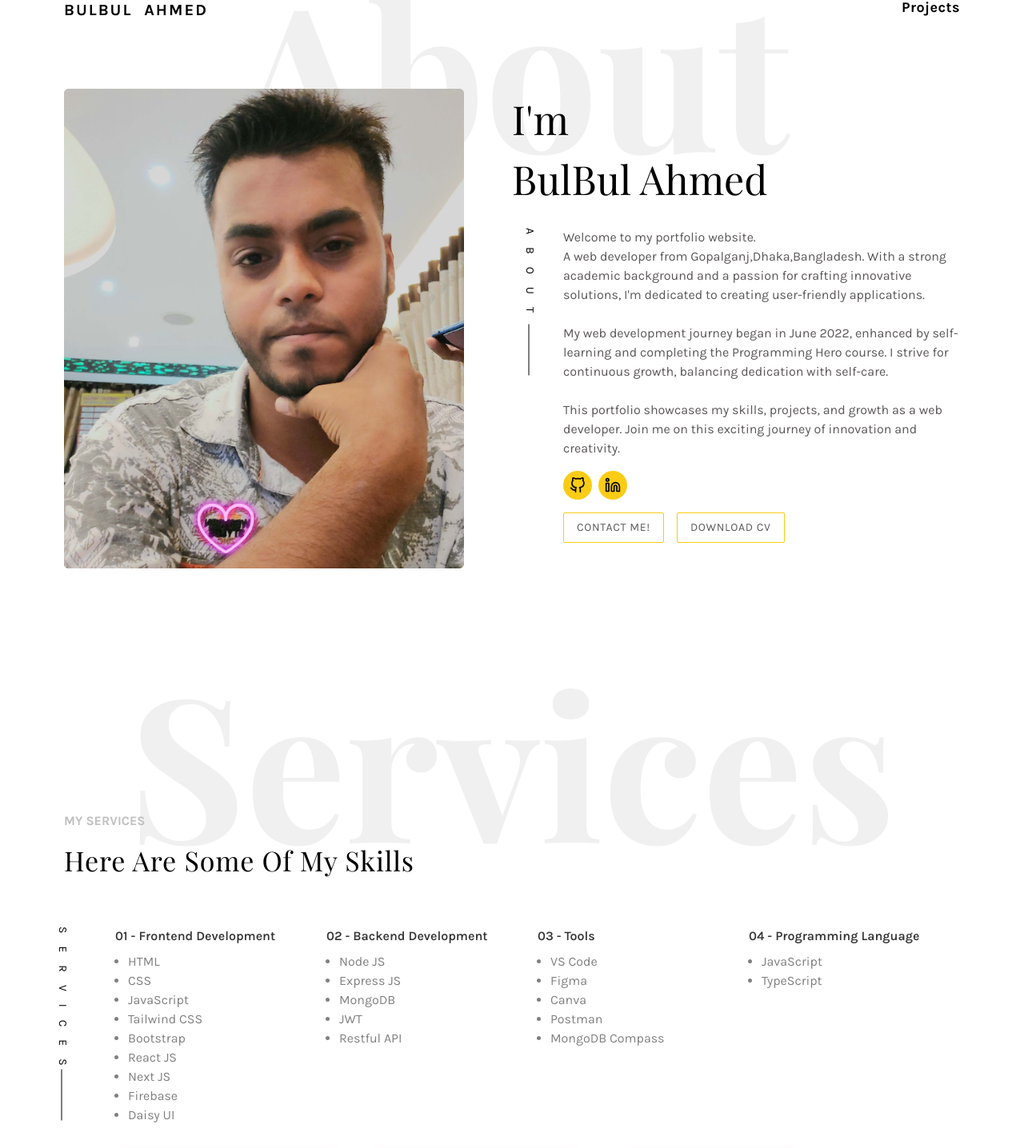
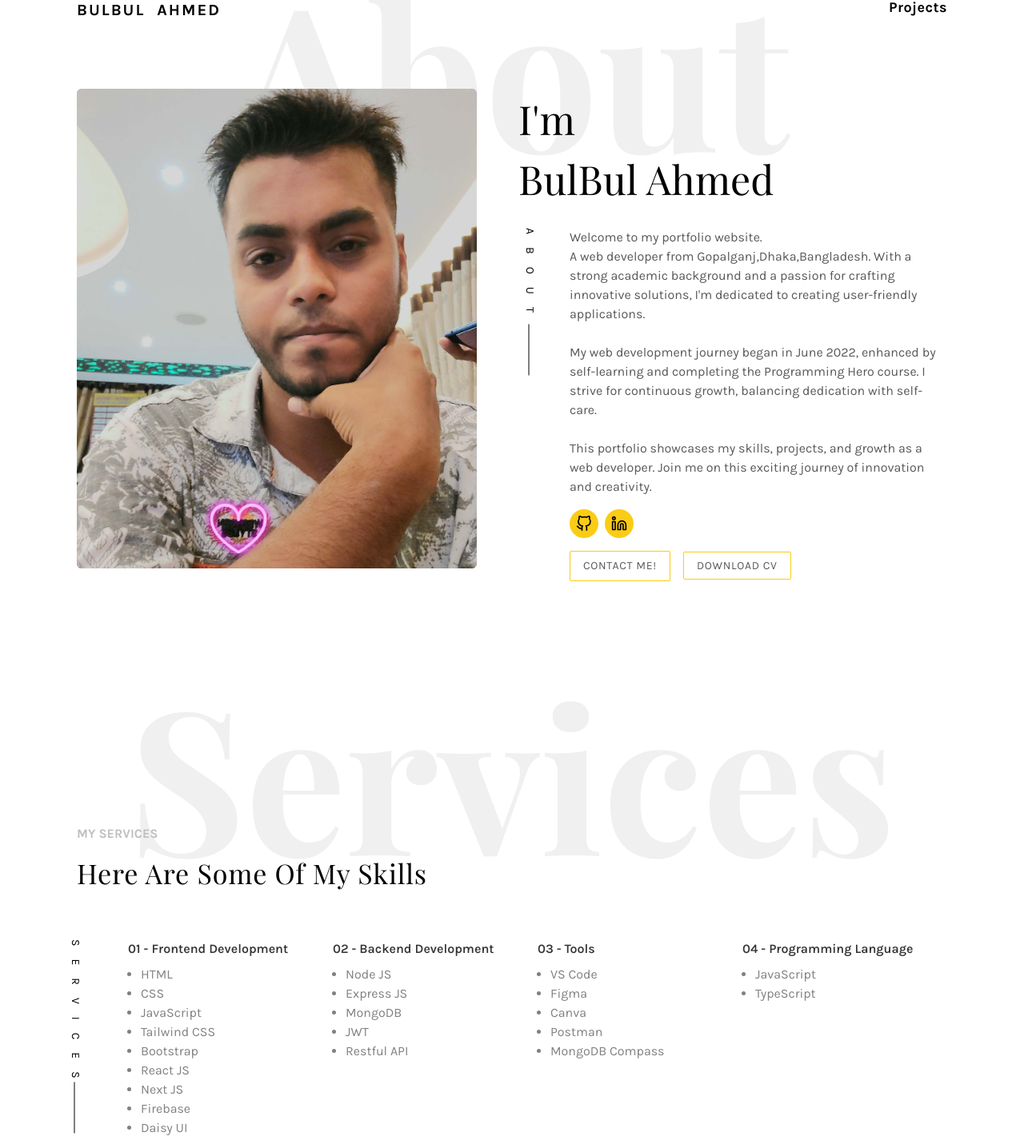
Before and after one commit to Bulbulahmed10/my-portfolio, a React (Vite) app in the folder frontend/: page / in a window 1280 px wide. Shown: the part 21-1457 px from the top of the page at 80% size. Built offline with nearby package versions, Linux system fonts and the light colour scheme.

Commit message:
responsive for all devices

```diff
--- a/frontend/package.json
+++ b/frontend/package.json
@@ -10,6 +10,7 @@
     "preview": "vite preview"
   },
   "dependencies": {
+    "aos": "^2.3.4",
     "react": "^18.2.0",
     "react-dom": "^18.2.0",
     "react-icons": "^4.10.1",
--- a/frontend/src/components/shared/AboutSection/AboutSection.jsx
+++ b/frontend/src/components/shared/AboutSection/AboutSection.jsx
@@ -1,4 +1,6 @@
-// Import Swiper React components
+import React, { useEffect } from "react";
+import Aos from "aos";
+import "aos/dist/aos.css";
 import { Swiper, SwiperSlide } from "swiper/react";
 import "swiper/css";
 import "swiper/css/effect-fade";
@@ -9,11 +11,16 @@ import { FiGithub, FiLinkedin } from "react-icons/fi";
 import MyImg1 from "../../../assets/image1.jpeg";
 import MyImg2 from "../../../assets/image2.jpg";
 import MyImg3 from "../../../assets/image3.png";
+import resume from "../../../assets/MERN Stack Developer Resume of Bulbul Molla.pdf";
 import { Link } from "react-router-dom";
 const AboutSection = () => {
+  useEffect(() => {
+    Aos.init({ duration: 1500 });
+  }, []);
   return (
-    <div className="grid grid-cols-2 ">
-      <div>
+    <div className="grid md:grid-cols-1 lg:grid-cols-2 gap-4 px-4 md:px-0 ">
+      <img className="w-full md:hidden" src={MyImg1} alt="" />
+      <div className="hidden md:block">
         <Swiper
           spaceBetween={30}
           effect={"fade"}
@@ -25,37 +32,37 @@ const AboutSection = () => {
           className="mySwiper">
           <SwiperSlide>
             <img
-              className="w-[500px] h-[600px] object-cover rounded-md"
+              className="w-full lg:max-w-[500px] h-[600px] object-cover rounded-md"
               src={MyImg1}
             />
           </SwiperSlide>
           <SwiperSlide>
             <img
-              className="w-[500px] h-[600px] object-cover rounded-md"
+              className="w-full lg:max-w-[500px] h-[600px] object-cover rounded-md"
               src={MyImg2}
             />
           </SwiperSlide>
           <SwiperSlide>
             <img
-              className="w-[500px] h-[600px] object-cover rounded-md"
+              className="w-full lg:max-w-[500px] h-[600px] object-cover rounded-md"
               src={MyImg3}
             />
           </SwiperSlide>
         </Swiper>
       </div>
       <div>
-        <p className="text-[50px] font-playFair">
+        <p className=" text-[26px] md:text-[42px] lg:text-[50px] font-playFair">
           I'm <br /> BulBul Ahmed
         </p>
         <div className="relative pl-16 mt-6">
-          <div className="absolute left-8">
+          <div data-aos="fade-down" className="absolute left-6">
             <p className="font-carla uppercase tracking-[16px] text-sm rotate-90 relative origin-top-left">
               about
             </p>
             <p className="absolute rotate-90 mt-[132px] -ml-[43px] bg-black w-16 h-[1px] "></p>
           </div>
           <div>
-            <p className="font-carla text-[#5b5757]">
+            <p data-aos="fade-up" className="font-carla text-[#5b5757]">
               Welcome to my portfolio website. <br />
               A web developer from Gopalganj,Dhaka,Bangladesh. With a strong
               academic background and a passion for crafting innovative
@@ -74,25 +81,30 @@ const AboutSection = () => {
             <div className="mt-4">
               <div className="flex gap-2">
                 <Link
+                  data-aos="zoom-in-up"
                   className="bg-yellow-400 p-2 rounded-full"
                   to="https://github.com/BulbulAhmed10"
                   target="_blank">
                   <FiGithub className="text-xl" />
                 </Link>
                 <Link
+                  data-aos="zoom-in-up"
                   className="bg-yellow-400 p-2 rounded-full"
                   to="https://www.linkedin.com/in/bulbul-ahmed10/"
                   target="_blank">
                   <FiLinkedin className="text-xl" />
                 </Link>
               </div>
-              <div className="mt-4 ">
+              <div data-aos="zoom-in-up" className="mt-4">
                 <button className="border border-yellow-400 px-4 py-2 font-carla uppercase tracking-wider text-[#5b5757] text-sm hover:bg-yellow-400 hover:text-black duration-300 rounded-sm ">
                   Contact me!
                 </button>
-                <button className="border border-yellow-400 px-4 py-2 font-carla uppercase tracking-wider text-[#5b5757] text-sm hover:bg-yellow-400 hover:text-black duration-300 rounded-sm ml-4">
+                <a
+                  href={resume}
+                  download="MERN Stack Developer Resume of Bulbul Molla"
+                  className="border border-yellow-400 px-4 py-2 font-carla uppercase tracking-wider text-[#5b5757] text-sm hover:bg-yellow-400 hover:text-black duration-300 rounded-sm md:ml-4 text-center inline-block md:inline mt-3 md:mt-0">
                   Download CV
-                </button>
+                </a>
               </div>
             </div>
           </div>
--- a/frontend/src/components/shared/Footer/Footer.jsx
+++ b/frontend/src/components/shared/Footer/Footer.jsx
@@ -1,20 +1,27 @@
 import React from "react";
-
+import resume from "../../../assets/MERN Stack Developer Resume of Bulbul Molla.pdf";
 const Footer = () => {
   return (
     <div className="mt-32 flex flex-col items-center justify-center text-center gap-4">
-      <h1 className="font-carla tracking-wide uppercase text-3xl font-bold text-neutral-700">
+      <h1
+        data-aos="zoom-in"
+        className="font-carla tracking-wide uppercase text-3xl font-bold text-neutral-700">
         Bulbul Ahmed
       </h1>
-      <p className="px-26 font-carla text-lg font-medium text-neutral-600">
+      <p
+        data-aos="zoom-in"
+        className="px-26 font-carla text-lg font-medium text-neutral-600">
         Thank you for taking the time to visit my portfolio website. I value
         your feedback and welcome any inquiries or collaboration opportunities.
         Please don't hesitate to get in touch with me via email or through
         LinkedIn. I look forward to connecting with you.
       </p>
-      <button className="border border-yellow-400 px-4 py-2 font-carla uppercase tracking-wider text-[#5b5757] text-sm hover:bg-yellow-400 hover:text-black duration-300 rounded-sm ml-4">
+      <a
+        href={resume}
+        download="MERN Stack Developer Resume of Bulbul Molla"
+        className="border border-yellow-400 px-4 py-2 font-carla uppercase tracking-wider text-[#5b5757] text-sm hover:bg-yellow-400 hover:text-black duration-300 rounded-sm ml-4">
         Download CV
-      </button>
+      </a>
       <p className="font-carla text-[#808080] mt-14 mb-4">
         © Copyright 2023 All rights reserved | BulBul Ahmed{" "}
       </p>
--- a/frontend/src/components/shared/Header/Header.jsx
+++ b/frontend/src/components/shared/Header/Header.jsx
@@ -3,10 +3,10 @@ import { LiaBarsSolid } from "react-icons/lia";
 import { Link, NavLink } from "react-router-dom";
 const Header = () => {
   return (
-    <header className="relative flex justify-between py-4 px-20 z-50">
+    <header className="relative flex justify-between py-4 px-4 md:px-10 lg:px-20 z-50">
       <Link to="/">
-        <h1 className="font-carla text-xl text-black py-1 font-bold tracking-widest uppercase">
-          BulBul <span className="ml-2">Ahmed</span>
+        <h1 className="font-carla md:text-xl text-black py-1 font-bold tracking-widest uppercase">
+          BulBul <span className="md:ml-2">Ahmed</span>
         </h1>
       </Link>
       <div>
@@ -14,8 +14,8 @@ const Header = () => {
           to="/projects"
           className={({ isActive }) =>
             isActive
-              ? "font-carla font-bold tracking-wide text-lg text-yellow-700"
-              : "font-carla font-bold tracking-wide text-lg hover:text-yellow-700"
+              ? "font-carla font-bold tracking-wide md:text-lg text-yellow-700"
+              : "font-carla font-bold tracking-wide md:text-lg hover:text-yellow-700"
           }>
           Projects
         </NavLink>
--- a/frontend/src/components/shared/SectionHeading/SectionHeading.jsx
+++ b/frontend/src/components/shared/SectionHeading/SectionHeading.jsx
@@ -3,15 +3,19 @@ import React from "react";
 const SectionHeading = ({ mainTitle, subTitle, headingDescription }) => {
   return (
     <div className="mt-10 relative -z-0">
-      <div className="flex items-center justify-center ">
-        <h2 className="text-center text-[250px] font-playFair font-bold text-[#F0F0F0] absolute capitalize">
+      <div data-aos="zoom-in" className="flex items-center justify-center ">
+        <h2 className="text-center text-[80px] md:text-[250px] font-playFair font-bold text-[#F0F0F0] absolute capitalize">
           {mainTitle}
         </h2>
       </div>
-      <h3 className="uppercase absolute mt-16 -z-0 font-carla text-[#bfbfbf] font-bold">
+      <h3
+        data-aos="fade-right"
+        className="uppercase absolute mt-8 md:mt-16 -z-0 font-carla text-[#bfbfbf] font-bold">
         {subTitle}
       </h3>
-      <h4 className="font-playFair absolute mt-[100px] -z-0 text-[34px] capitalize tracking-wide">
+      <h4
+        data-aos="fade-left"
+        className="font-playFair absolute hidden md:block md:mt-[100px] -z-0  md:text-[26px] lg:text-[34px] capitalize tracking-wide">
         {headingDescription}
       </h4>
     </div>
--- a/frontend/src/components/shared/ServiceSection/ServiceSection.jsx
+++ b/frontend/src/components/shared/ServiceSection/ServiceSection.jsx
@@ -73,61 +73,87 @@ const ServiceSection = () => {
     setIsVisible(isVisible);
   };
   return (
-    <div className="relative pl-16 mt-52">
+    <div className="relative md:pl-16 mt-24 md:mt-52">
       <div className="absolute left-2">
         <p className="font-carla uppercase tracking-[16px] text-sm rotate-90 relative origin-top-left">
           services
         </p>
         <p className="absolute rotate-90 mt-[190px] -ml-[43px] bg-black w-16 h-[1px] "></p>
       </div>
-      <div className="grid grid-cols-4">
+      <div className="grid grid-cols-1 md:grid-cols-2 lg:grid-cols-4 gap-y-4 md:gap-y-0 pl-8 md:pl-0">
         <div>
-          <h2 className="font-carla text-[#000000cc] font-semibold">
+          <h2
+            data-aos="zoom-in-right"
+            className="font-carla text-[#000000cc] font-semibold">
             01 - Frontend Development
           </h2>
           <ul className="list-disc mt-2">
             {FrontendSkillData.map((skill) => (
-              <li key={skill.id} className="font-carla text-[#808080] ml-4">
+              <li
+                data-aos="zoom-in-right"
+                key={skill.id}
+                className="font-carla text-[#808080] ml-4">
                 {skill.name}
               </li>
             ))}
           </ul>
         </div>
         <div>
-          <h2 className="font-carla text-[#000000cc] font-semibold">
+          <h2
+            data-aos="zoom-in-right"
+            className="font-carla text-[#000000cc] font-semibold">
             02 - Backend Development
           </h2>
           <ul className="list-disc mt-2">
             {BackendSkillData.map((skill) => (
-              <li key={skill.id} className="font-carla text-[#808080] ml-4">
+              <li
+                data-aos="zoom-in-right"
+                key={skill.id}
+                className="font-carla text-[#808080] ml-4">
                 {skill.name}
               </li>
             ))}
           </ul>
         </div>
         <div>
-          <h2 className="font-carla text-[#000000cc] font-semibold">
+          <h2
+            data-aos="zoom-in-right"
+            className="font-carla text-[#000000cc] font-semibold">
             03 - Tools
           </h2>
           <ul className="list-disc mt-2">
             {ToolsSkillData.map((skill) => (
-              <li key={skill.id} className="font-carla text-[#808080] ml-4">
+              <li
+                data-aos="zoom-in-right"
+                key={skill.id}
+                className="font-carla text-[#808080] ml-4">
                 {skill.name}
               </li>
             ))}
           </ul>
         </div>
         <div>
-          <h2 className="font-carla text-[#000000cc] font-semibold">
+          <h2
+            data-aos="zoom-in-right"
+            className="font-carla text-[#000000cc] font-semibold">
             04 - Programming Language
           </h2>
           <ul className="list-disc mt-2">
-            <li className="font-carla text-[#808080] ml-4">JavaScript</li>
-            <li className="font-carla text-[#808080] ml-4">TypeScript</li>
+            <li
+              data-aos="zoom-in-right"
+              className="font-carla text-[#808080] ml-4">
+              JavaScript
+            </li>
+            <li
+              data-aos="zoom-in-right"
+              className="font-carla text-[#808080] ml-4">
+              TypeScript
+            </li>
           </ul>
         </div>
       </div>
-      <div className="flex gap-4 flex-wrap mt-4">
+
+      <div className="flex gap-4 gap-y-0 flex-wrap mt-4">
         {skillPercentage.map((singleSkillPercentage) => (
           <div key={singleSkillPercentage.id}>
             <VisibilitySensor onChange={onVisibilityChange}>
--- a/frontend/src/components/shared/WorkSection/WorkSection.jsx
+++ b/frontend/src/components/shared/WorkSection/WorkSection.jsx
@@ -36,16 +36,17 @@ const bestProjectsData = [
 
 const WorkSection = () => {
   return (
-    <div className="relative pl-16 mt-52">
-      <div className="absolute left-2">
+    <div className="relative md:pl-8 mt-24 md:mt-52">
+      <div className="absolute hidden md:block left-2">
         <p className="font-carla uppercase tracking-[16px] text-sm rotate-90 relative origin-top-left">
           projects
         </p>
-        <p className="absolute rotate-90 mt-[190px] -ml-[43px] bg-black w-16 h-[1px] "></p>
+        <p className="absolute hidden md:block rotate-90 mt-[190px] -ml-[43px] bg-black w-16 h-[1px] "></p>
       </div>
       <div>
         {bestProjectsData.map((singleProject) => (
           <div
+            data-aos="fade-up"
             key={singleProject.id}
             className="bg-gray-200 p-1 relative group mb-8">
             <img
@@ -53,25 +54,25 @@ const WorkSection = () => {
               src={singleProject.websiteImage}
               alt=""
             />
-            <div className="w-60 h-32 z-20 bg-white absolute top-[50%] left-[40%] group-hover:scale-110 transform transition-transform duration-300 rounded-md">
+            <div className="w-full md:w-52 lg:w-60 h-24 md:h-32 z-20 md:bg-white  absolute top-[50%] md:left-[35%] lg:left-[40%] group-hover:scale-110 transform transition-transform duration-300 rounded-md">
               <div className="flex flex-col items-center justify-center mt-4">
-                <p className="text-2xl font-semibold font-playFair">
+                <p className="hidden md:block md:text-xl lg:text-2xl font-semibold font-playFair">
                   {singleProject.projectName}
                 </p>
                 <div className="flex gap-4 mt-4">
                   <Link
                     to={singleProject.githubLink}
                     target="_blank"
-                    className="bg-yellow-500 p-2 rounded-full"
+                    className="bg-yellow-500 p-1 md:p-2 rounded-full"
                     title="GitHub Repository">
-                    <BsGithub className="text-xl" />
+                    <BsGithub className="md:text-xl" />
                   </Link>
                   <Link
                     to={singleProject.liveSiteLink}
                     target="_blank"
-                    className="bg-yellow-500 p-2 rounded-full"
+                    className="bg-yellow-500 p-1 md:p-2 rounded-full"
                     title="Live Website">
-                    <CgWebsite className="text-xl" />
+                    <CgWebsite className="md:text-xl" />
                   </Link>
                 </div>
               </div>
@@ -81,7 +82,7 @@ const WorkSection = () => {
         ))}
       </div>
 
-      <p className="text-center font-carla text-xl">
+      <p className="text-center font-carla md:text-xl">
         <Link
           className="bg-yellow-400 px-4 py-2 rounded-md font-semibold hover:bg-yellow-500 duration-200"
           to="/projects">
--- a/frontend/src/layout/Main.jsx
+++ b/frontend/src/layout/Main.jsx
@@ -6,12 +6,12 @@ import SectionHeading from "../components/shared/SectionHeading/SectionHeading";
 
 const Main = () => {
   return (
-    <div className=" max-w-7xl mx-auto ">
+    <div className="w-full max-w-7xl mx-auto px-4 overflow-x-hidden ">
       <Header />
       <div>
         <Outlet />
       </div>
-      <div className="mt-60">
+      <div className="md:px-10">
         <SectionHeading
           mainTitle="Contact"
           subTitle="Contact Me"
--- a/frontend/src/pages/Home/Home.jsx
+++ b/frontend/src/pages/Home/Home.jsx
@@ -1,22 +1,16 @@
 import AboutSection from "../../components/shared/AboutSection/AboutSection";
-import Contact from "../../components/shared/Contact/Contact";
-import Footer from "../../components/shared/Footer/Footer";
 import SectionHeading from "../../components/shared/SectionHeading/SectionHeading";
 import ServiceSection from "../../components/shared/ServiceSection/ServiceSection";
 import WorkSection from "../../components/shared/WorkSection/WorkSection";
 
 const Home = () => {
   return (
-    <div className="px-20">
-      <SectionHeading
-        mainTitle="about"
-        subTitle="about me"
-        headingDescription="MERN Developer"
-      />
+    <div className="md:px-10 lg:px-20">
+      <SectionHeading mainTitle="about" subTitle="" headingDescription="" />
       <div className="z-10 relative mt-6">
         <AboutSection />
       </div>
-      <div className="my-60">
+      <div className="my-24 md:my-40 lg:my-60">
         <SectionHeading
           mainTitle="services"
           subTitle="my services"
@@ -26,7 +20,7 @@ const Home = () => {
           <ServiceSection />
         </div>
       </div>
-      <div className="my-60">
+      <div className="my-24 md:my-40 lg:my-60">
         <SectionHeading
           mainTitle="Works"
           subTitle="Done projects"
--- a/frontend/src/pages/Projects/Projects.jsx
+++ b/frontend/src/pages/Projects/Projects.jsx
@@ -1,28 +1,33 @@
-import React from "react";
+import { useEffect } from "react";
 import { CgWebsite } from "react-icons/cg";
 import { BsGithub } from "react-icons/bs";
 import { Link } from "react-router-dom";
 import SectionHeading from "../../components/shared/SectionHeading/SectionHeading";
 import projectsData from "../../projects-data";
-
+import Aos from "aos";
+import "aos/dist/aos.css";
 const Projects = () => {
+  useEffect(() => {
+    Aos.init({ duration: 1500 });
+  }, []);
   return (
-    <div>
+    <div className="md:mb-40">
       <SectionHeading
         mainTitle="projects"
         subTitle="My Projects"
         headingDescription="All available live site i have created"
       />
-      <div className="relative pl-16 mt-52">
-        <div className="absolute left-2">
+      <div className="relative md:pl-8 mt-24 md:mt-52">
+        <div className="absolute hidden md:block left-2">
           <p className="font-carla uppercase tracking-[16px] text-sm rotate-90 relative origin-top-left">
             projects
           </p>
-          <p className="absolute rotate-90 mt-[190px] -ml-[43px] bg-black w-16 h-[1px] "></p>
+          <p className="absolute hidden md:block rotate-90 mt-[190px] -ml-[43px] bg-black w-16 h-[1px] "></p>
         </div>
-        <div className="grid grid-cols-2 gap-4">
+        <div>
           {projectsData.map((singleProject) => (
             <div
+              data-aos="fade-up"
               key={singleProject.id}
               className="bg-gray-200 p-1 relative group mb-8">
               <img
@@ -30,25 +35,25 @@ const Projects = () => {
                 src={singleProject.websiteImage}
                 alt=""
               />
-              <div className="w-60 h-32 z-20 bg-white absolute top-[50%] left-[30%] group-hover:scale-110 transform transition-transform duration-300 rounded-md">
+              <div className="w-full md:w-52 lg:w-60 h-24 md:h-32 z-20 md:bg-white  absolute top-[50%] md:left-[35%] lg:left-[40%] group-hover:scale-110 transform transition-transform duration-300 rounded-md">
                 <div className="flex flex-col items-center justify-center mt-4">
-                  <p className="text-2xl font-semibold font-playFair">
+                  <p className="hidden md:block md:text-xl lg:text-2xl font-semibold font-playFair">
                     {singleProject.projectName}
                   </p>
                   <div className="flex gap-4 mt-4">
                     <Link
                       to={singleProject.githubLink}
                       target="_blank"
-                      className="bg-yellow-500 p-2 rounded-full"
+                      className="bg-yellow-500 p-1 md:p-2 rounded-full"
                       title="GitHub Repository">
-                      <BsGithub className="text-xl" />
+                      <BsGithub className="md:text-xl" />
                     </Link>
                     <Link
                       to={singleProject.liveSiteLink}
                       target="_blank"
-                      className="bg-yellow-500 p-2 rounded-full"
+                      className="bg-yellow-500 p-1 md:p-2 rounded-full"
                       title="Live Website">
-                      <CgWebsite className="text-xl" />
+                      <CgWebsite className="md:text-xl" />
                     </Link>
                   </div>
                 </div>
```
Also changed, not shown: frontend/src/components/shared/Contact/Contact.jsx (+26 -26 lines), 2 other files (tests, documents, lock files or other folders).
